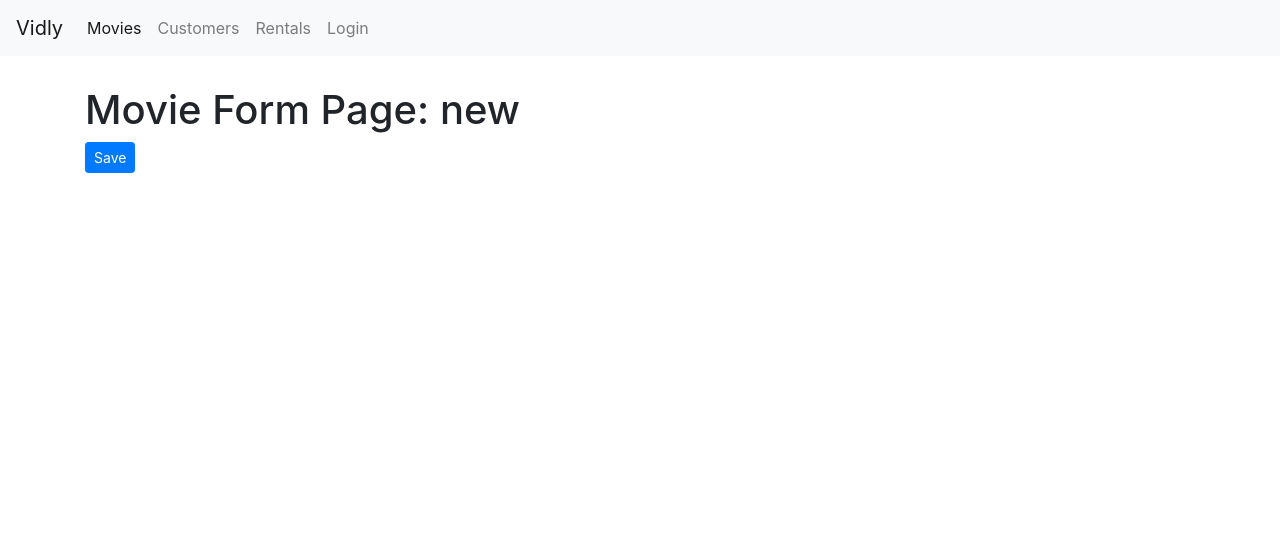
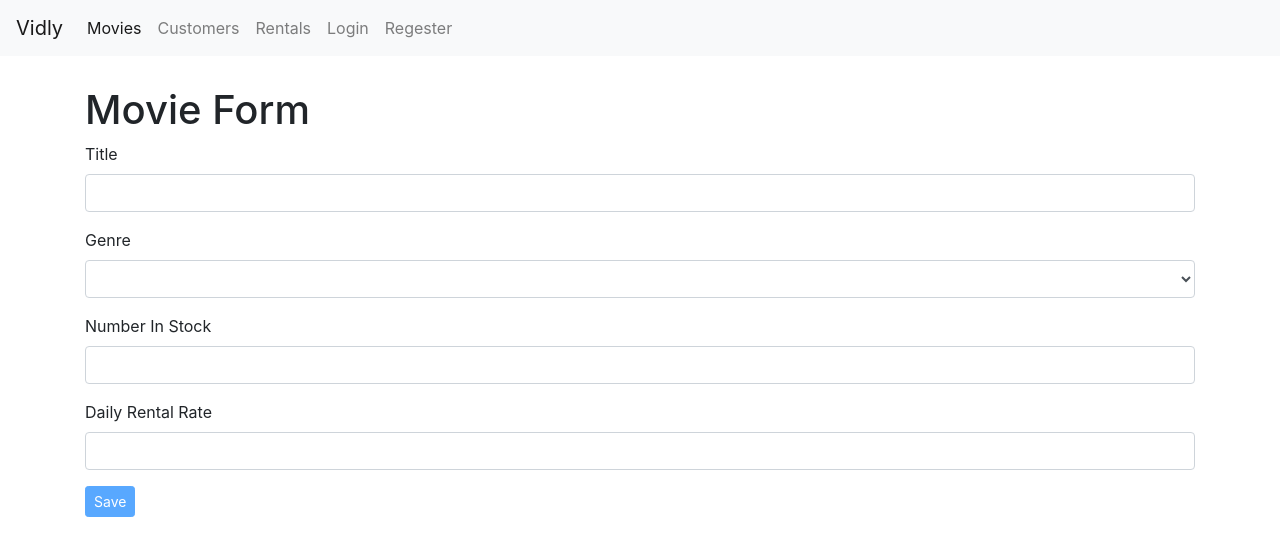
Before and after one commit to Mohamed-Samiir/Vidly-ReactJS, a React app: page /movies/new in a window 1280 px wide. Shown: the top 556 px of the page. Built offline with nearby package versions, Linux system fonts and the light colour scheme.

Commit message:
added forms

```diff
--- a/src/App.js
+++ b/src/App.js
@@ -8,6 +8,7 @@ import NavBar from "./components/navBar";
 import MovieForm from "./components/movieForm";
 import Login from "./components/login";
 import "./App.css";
+import RegesterForm from "./components/regesterForm";
 
 function App() {
   return (
@@ -15,8 +16,10 @@ function App() {
       <NavBar />
       <div className="App container">
         <Switch>
+          <Route path="/regester" component={RegesterForm} />
           <Route path="/login" component={Login} />
           <Route path="/movies/:id" component={MovieForm} />
+          <Route path="/movies/new" component={MovieForm} />
           <Route path="/movies" component={Movies} />
           <Route path="/customers" component={Customers} />
           <Route path="/rentals" component={Rentals} />
--- /dev/null
+++ b/src/components/form.jsx
@@ -0,0 +1,87 @@
+import React, { Component } from "react";
+import Input from "./input";
+import Select from "./select";
+import Joi from "joi-browser";
+
+class Form extends Component {
+  state = {
+    data: {},
+    errors: {},
+  };
+  validate = () => {
+    const options = { abortEarly: false };
+    const { error } = Joi.validate(this.state.data, this.schema, options);
+    if (!error) return null;
+
+    const errors = {};
+    for (let item of error.details) errors[item.path[0]] = item.message;
+
+    return errors;
+  };
+
+  validateProperity = ({ name, value }) => {
+    const properity = { [name]: value };
+    const schema = { [name]: this.schema[name] };
+    const { error } = Joi.validate(properity, schema);
+
+    return error ? error.details[0].message : null;
+  };
+
+  handleSubmit = (e) => {
+    e.preventDefault();
+    const errors = this.validate();
+    this.setState({ errors: errors || {} });
+    if (errors) return;
+
+    this.doSubmit();
+  };
+
+  handleChange = ({ currentTarget: input }) => {
+    const errors = { ...this.state.errors };
+    const errorMessage = this.validateProperity(input);
+    if (errorMessage) errors[input.name] = errorMessage;
+    else delete errors[input.name];
+
+    const data = { ...this.state.data };
+    data[input.name] = input.value;
+    this.setState({ data, errors });
+  };
+
+  createInput = (name, label, type = "text") => {
+    return (
+      <Input
+        name={name}
+        id={name}
+        value={this.state.data[name]}
+        error={this.state.errors[name]}
+        label={label}
+        type={type}
+        onChange={this.handleChange}
+      />
+    );
+  };
+
+  createSelect = (name, label, options) => {
+    return (
+      <Select
+        name={name}
+        id={name}
+        value={this.state.data[name]}
+        error={this.state.errors[name]}
+        label={label}
+        options={options}
+        onChange={this.handleChange}
+      />
+    );
+  };
+
+  createButton = (label) => {
+    return (
+      <button className="btn btn-primary btn-sm" disabled={this.validate()}>
+        {label}
+      </button>
+    );
+  };
+}
+
+export default Form;
--- a/src/components/input.jsx
+++ b/src/components/input.jsx
@@ -1,17 +1,10 @@
 import React, { Component } from "react";
 
-const Input = ({ name, label, id, value, error, onChange }) => {
+const Input = ({ label, id, error, ...rest }) => {
   return (
     <div className="form-group">
       <label htmlFor={id}>{label}</label>
-      <input
-        name={name}
-        id={id}
-        value={value}
-        type="text"
-        onChange={onChange}
-        className="form-control"
-      />
+      <input {...rest} className="form-control" />
       {error && <div className="alert alert-danger">{error}</div>}
     </div>
   );
--- a/src/components/login.jsx
+++ b/src/components/login.jsx
@@ -1,10 +1,10 @@
 import React, { Component } from "react";
+import Form from "./form";
 import Joi from "joi-browser";
-import Input from "./input";
 
-class Login extends Component {
+class Login extends Form {
   state = {
-    account: { username: "", password: "" },
+    data: { username: "", password: "" },
     errors: {},
   };
 
@@ -13,60 +13,19 @@ class Login extends Component {
     password: Joi.string().required().label("Password"),
   };
 
-  validate = () => {
-    const options = { abortEarly: false };
-    const { error } = Joi.validate(this.state.account, this.schema, options);
-    if (!error) return null;
-
-    const errors = {};
-    for (let item of error.details) errors[item.path[0]] = item.message;
-
-    return errors;
-  };
-
-  validateProperity = ({ name, value }) => {};
-
-  handleSubmit = (e) => {
-    e.preventDefault();
-    const errors = this.validate();
-    this.setState({ errors: errors || {} });
-    if (errors) return;
-
+  doSubmit = () => {
+    // calling the server
     console.log("submitted");
   };
 
-  handleChange = ({ currentTarget: input }) => {
-    const errors = { ...this.state.errors };
-    const errorMessage = this.validateProperity(input);
-    if (errorMessage) errors[input.name] = errorMessage;
-    else delete errors[input.name];
-
-    const account = { ...this.state.account };
-    account[input.name] = input.value;
-    this.setState({ account, errors });
-  };
-
   render() {
-    const { account, errors } = this.state;
     return (
       <div>
         <h1>Login</h1>
         <form onSubmit={this.handleSubmit}>
-          <Input
-            name="username"
-            id="username"
-            value={account.username}
-            error={errors.username}
-            onChange={this.handleChange}
-          />
-          <Input
-            name="password"
-            id="password"
-            value={account.password}
-            error={errors.password}
-            onChange={this.handleChange}
-          />
-          <button className="btn btn-primary btn-sm">Login</button>
+          {this.createInput("username", "Username")}
+          {this.createInput("password", "Password", "password")}
+          {this.createButton("Login")}
         </form>
       </div>
     );
--- a/src/components/movieForm.jsx
+++ b/src/components/movieForm.jsx
@@ -1,17 +1,76 @@
 import React, { Component } from "react";
+import Form from "./form";
+import { getMovie, saveMovie, getMovies } from "../mockData/fakeMovieService";
+import { getGenres } from "../mockData/fakeGenreService";
+import Joi from "joi-browser";
 
-const MovieForm = ({ match, history }) => {
-  return (
-    <div>
-      <h1>Movie Form Page: {match.params.id}</h1>
-      <button
-        className="btn btn-primary btn-sm"
-        onClick={() => history.push("/movies")}
-      >
-        Save
-      </button>
-    </div>
-  );
-};
+class MovieForm extends Form {
+  state = {
+    data: {
+      _id: "",
+      title: "",
+      genreId: "",
+      numberInStock: "",
+      dailyRentalRate: "",
+    },
+    errors: {},
+    genres: [],
+  };
+
+  schema = {
+    _id: Joi.string().allow(""),
+    title: Joi.string().required().label("Title"),
+    genreId: Joi.string().required().label("Genre"),
+    numberInStock: Joi.number()
+      .required()
+      .min(0)
+      .max(100)
+      .label("Number In Stock"),
+    dailyRentalRate: Joi.number().min(0).max(10).label("Daily Rental Rate"),
+  };
+
+  componentDidMount = () => {
+    const genres = getGenres();
+    this.setState({ genres });
+
+    if (this.props.match.params.id === "new") return;
+
+    const movie = getMovie(this.props.match.params.id);
+
+    if (!movie) return this.props.history.replace("/not-found");
+
+    this.setState({ data: this.mapToMovieModel(movie) });
+  };
+
+  mapToMovieModel = (movie) => {
+    return {
+      _id: movie._id,
+      title: movie.title,
+      genreId: movie.genre._id,
+      numberInStock: movie.numberInStock,
+      dailyRentalRate: movie.dailyRentalRate,
+    };
+  };
+
+  doSubmit = () => {
+    saveMovie(this.state.data);
+    this.props.history.push("/movies");
+  };
+
+  render() {
+    return (
+      <div>
+        <h1>Movie Form</h1>
+        <form onSubmit={this.handleSubmit}>
+          {this.createInput("title", "Title")}
+          {this.createSelect("genreId", "Genre", this.state.genres)}
+          {this.createInput("numberInStock", "Number In Stock")}
+          {this.createInput("dailyRentalRate", "Daily Rental Rate")}
+          {this.createButton("Save")}
+        </form>
+      </div>
+    );
+  }
+}
 
 export default MovieForm;
--- a/src/components/movies.jsx
+++ b/src/components/movies.jsx
@@ -7,6 +7,7 @@ import { paginate } from "../utils/paginate";
 import ListGroup from "./listGroup";
 import _ from "lodash";
 import { sort } from "semver";
+import { Link } from "react-router-dom";
 
 class Movies extends Component {
   state = {
@@ -88,7 +89,13 @@ class Movies extends Component {
         <div className="col">
           <div>
             <h4>Number Of Movies In Stock: {totalCount}</h4>
-
+            <Link
+              to="/movies/new"
+              className="btn btn-primary btn-sm"
+              style={{ marginBottom: "20px" }}
+            >
+              Add New
+            </Link>
             <MoviesTable
               movies={movies}
               sortColumn={sortColumn}
--- a/src/components/navBar.jsx
+++ b/src/components/navBar.jsx
@@ -32,6 +32,9 @@ const NavBar = () => {
           <NavLink className="nav-item nav-link" to="/login">
             Login
           </NavLink>
+          <NavLink className="nav-item nav-link" to="/regester">
+            Regester
+          </NavLink>
         </div>
       </div>
     </nav>
--- /dev/null
+++ b/src/components/regesterForm.jsx
@@ -0,0 +1,41 @@
+import React, { Component } from "react";
+import Form from "./form";
+import Joi from "joi-browser";
+
+class RegesterForm extends Form {
+  state = {
+    data: {
+      username: "",
+      password: "",
+      name: "",
+    },
+
+    errors: {},
+  };
+
+  schema = {
+    username: Joi.string().required().email().label("Username"),
+    password: Joi.string().required().min(5).label("Password"),
+    name: Joi.string().required().label("Name"),
+  };
+
+  doSubmit = () => {
+    console.log("submitted");
+  };
+
+  render() {
+    return (
+      <div>
+        <h1>Regester</h1>
+        <form onSubmit={this.handleSubmit}>
+          {this.createInput("username")}
+          {this.createInput("password", "password")}
+          {this.createInput("name")}
+          {this.createButton("Regester")}
+        </form>
+      </div>
+    );
+  }
+}
+
+export default RegesterForm;
--- /dev/null
+++ b/src/components/select.jsx
@@ -0,0 +1,20 @@
+import React, { Component } from "react";
+
+const select = ({ name, label, options, error, ...rest }) => {
+  return (
+    <div className="form-group">
+      <label htmlFor={name}>{label}</label>
+      <select className="form-control" name={name} id={name} {...rest}>
+        <option value=""></option>
+        {options.map((option) => (
+          <option key={option._id} value={option._id}>
+            {option.name}
+          </option>
+        ))}
+      </select>
+      {error && <div className="alert alert-danger">{error}</div>}
+    </div>
+  );
+};
+
+export default select;
```
